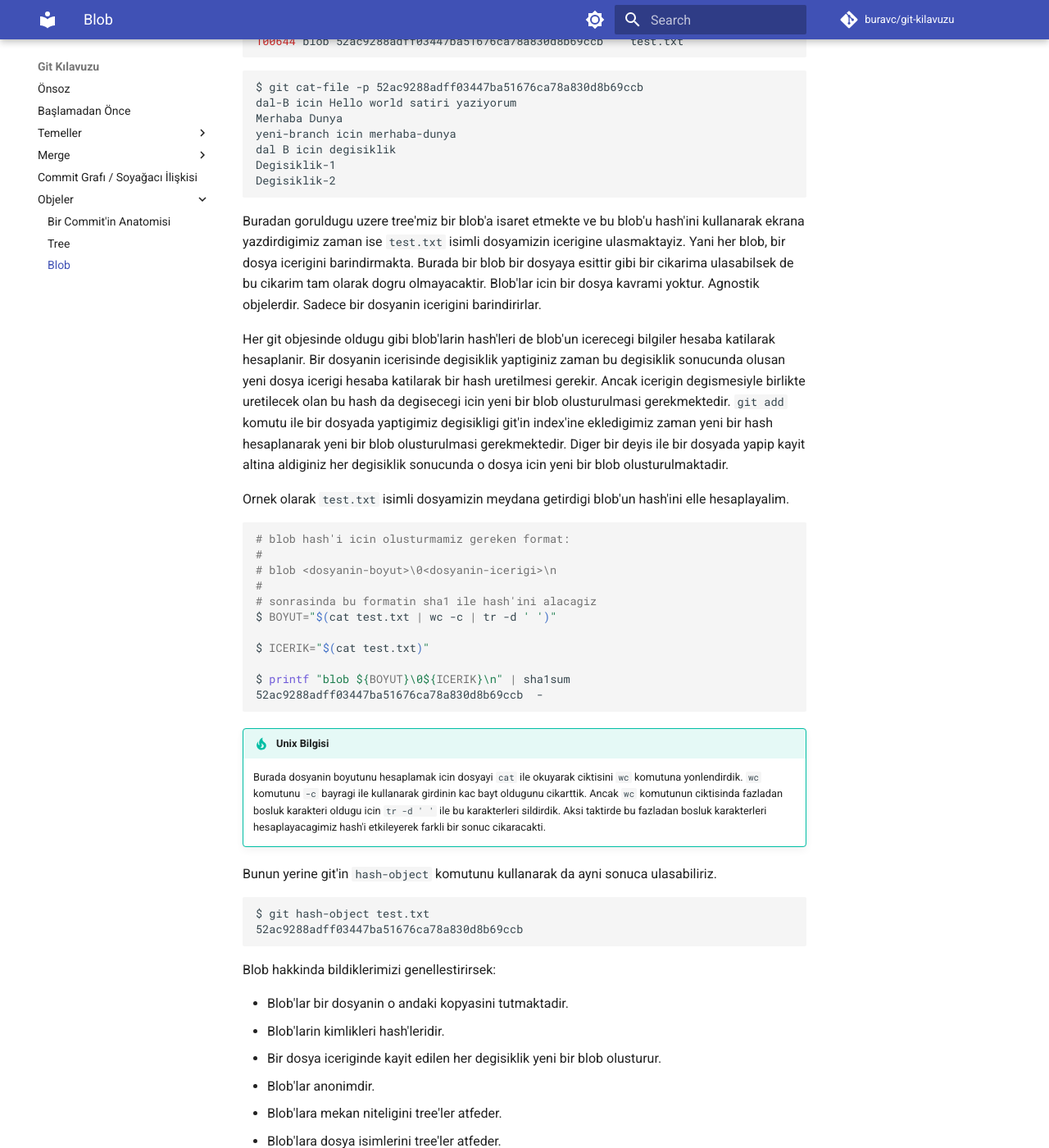
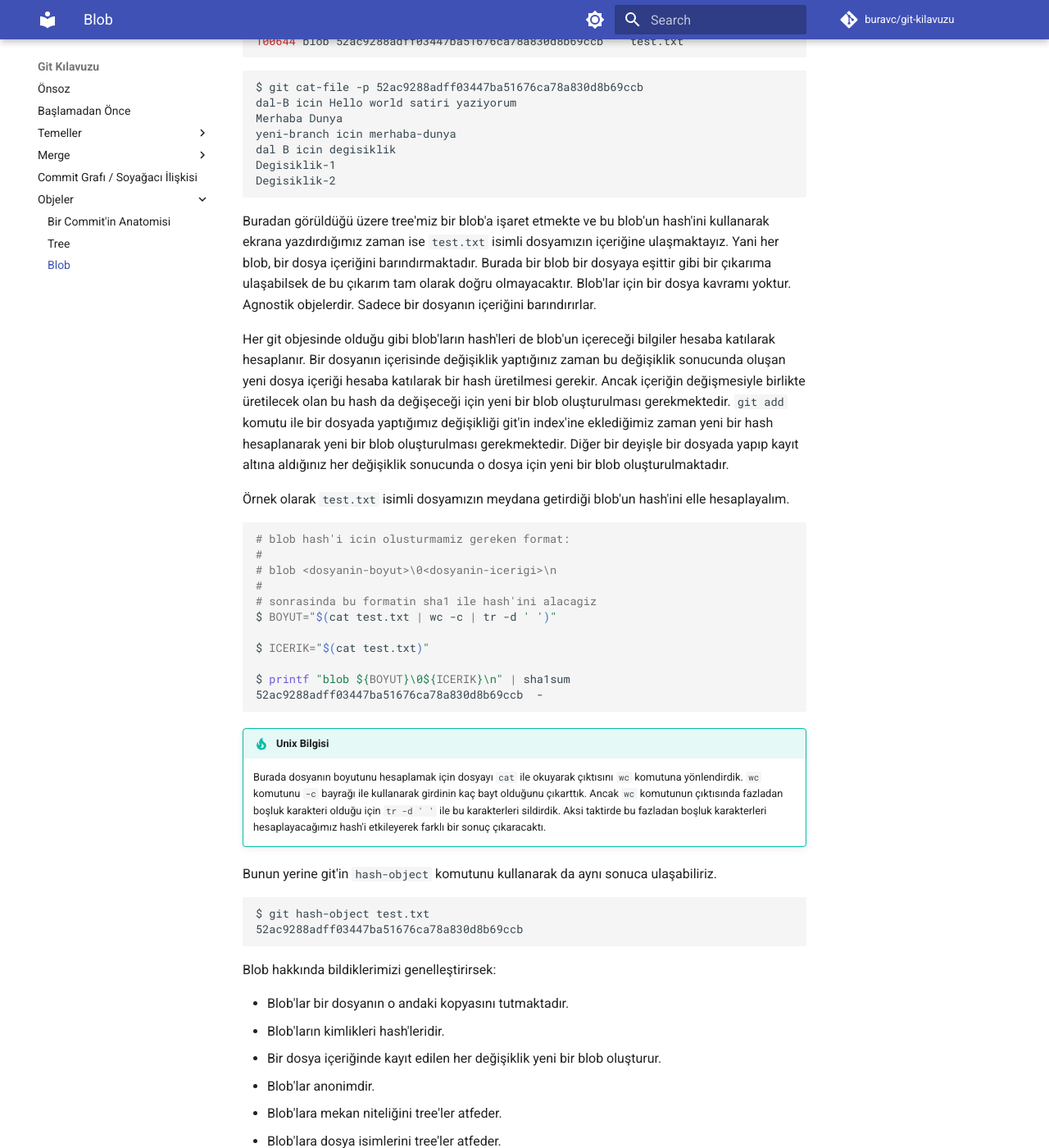
Before and after one commit to buravc/git-kilavuzu, an MkDocs documentation site: the page built from docs/objeler/blob.md, in a window 1280 px wide and 1400 px high, scrolled down 474 px. Shown: the whole window at 82% size. Built offline with MkDocs 1.6.1 and Material for MkDocs 9.7.7, drawn with Linux system fonts in a browser that asks for light colours; comment, search, counter and statistics services are not loaded; some of the changed text lies outside the part shown.

Commit message:
translate blob to Turkish letters

```diff
--- a/docs/objeler/blob.md
+++ b/docs/objeler/blob.md
@@ -1,32 +1,32 @@
-Bir git repository'sindeki dosyalar `blob` adi verilen objeler ile saklanmaktadir. Bu blob'lar dosyalarin iceriklerini barindirirlar.
+Bir git repository'sindeki dosyalar `blob` adı verilen objeler ile saklanmaktadır. Bu blob'lar dosyaların içeriklerini barındırırlar.
 
 !!! note "Terminoloji"
-    **Blob** ismi, **binary large object** kelimelerinin kisaltilmasiyla meydana gelen bir terimdir.
+    **Blob** ismi, **binary large object** kelimelerinin kısaltılmasından meydana gelen bir terimdir.
 
-Ornegin repository'mizin `test.txt` isimli dosyasina karsilik gelen `blob` objesinin hash'ini commit'imizin isaret ettigi root tree'den bulalim. Daha sonra bu blob'u `cat-file` yardimi ile ekrana bastiralim.
+Örneğin repository'mizin `test.txt` isimli dosyasına karşılık gelen `blob` objesinin hash'ini commit'imizin işaret ettiği root tree'den bulalım. Daha sonra bu blob'u `cat-file` yardımı ile ekrana bastıralım.
 
 -8<- "blob.md:find-and-print-test-txt-blob"
 
-Buradan goruldugu uzere tree'miz bir blob'a isaret etmekte ve bu blob'u hash'ini kullanarak ekrana yazdirdigimiz zaman ise `test.txt` isimli dosyamizin icerigine ulasmaktayiz. Yani her blob, bir dosya icerigini barindirmakta. Burada bir blob bir dosyaya esittir gibi bir cikarima ulasabilsek de bu cikarim tam olarak dogru olmayacaktir. Blob'lar icin bir dosya kavrami yoktur. Agnostik objelerdir. Sadece bir dosyanin icerigini barindirirlar.
+Buradan görüldüğü üzere tree'miz bir blob'a işaret etmekte ve bu blob'un hash'ini kullanarak ekrana yazdırdığımız zaman ise `test.txt` isimli dosyamızın içeriğine ulaşmaktayız. Yani her blob, bir dosya içeriğini barındırmaktadır. Burada bir blob bir dosyaya eşittir gibi bir çıkarıma ulaşabilsek de bu çıkarım tam olarak doğru olmayacaktır. Blob'lar için bir dosya kavramı yoktur. Agnostik objelerdir. Sadece bir dosyanın içeriğini barındırırlar.
 
-Her git objesinde oldugu gibi blob'larin hash'leri de blob'un icerecegi bilgiler hesaba katilarak hesaplanir. Bir dosyanin icerisinde degisiklik yaptiginiz zaman bu degisiklik sonucunda olusan yeni dosya icerigi hesaba katilarak bir hash uretilmesi gerekir. Ancak icerigin degismesiyle birlikte uretilecek olan bu hash da degisecegi icin yeni bir blob olusturulmasi gerekmektedir. `git add` komutu ile bir dosyada yaptigimiz degisikligi git'in index'ine ekledigimiz zaman yeni bir hash hesaplanarak yeni bir blob olusturulmasi gerekmektedir. Diger bir deyis ile bir dosyada yapip kayit altina aldiginiz her degisiklik sonucunda o dosya icin yeni bir blob olusturulmaktadir.
+Her git objesinde olduğu gibi blob'ların hash'leri de blob'un içereceği bilgiler hesaba katılarak hesaplanır. Bir dosyanın içerisinde değişiklik yaptığınız zaman bu değişiklik sonucunda oluşan yeni dosya içeriği hesaba katılarak bir hash üretilmesi gerekir. Ancak içeriğin değişmesiyle birlikte üretilecek olan bu hash da değişeceği için yeni bir blob oluşturulması gerekmektedir. `git add` komutu ile bir dosyada yaptığımız değişikliği git'in index'ine eklediğimiz zaman yeni bir hash hesaplanarak yeni bir blob oluşturulması gerekmektedir. Diğer bir deyişle bir dosyada yapıp kayıt altına aldığınız her değişiklik sonucunda o dosya için yeni bir blob oluşturulmaktadır.
 
-Ornek olarak `test.txt` isimli dosyamizin meydana getirdigi blob'un hash'ini elle hesaplayalim.
+Örnek olarak `test.txt` isimli dosyamızın meydana getirdiği blob'un hash'ini elle hesaplayalım.
 
 -8<- "blob.md:manual-hash"
 
 !!! tip "Unix Bilgisi"
-    Burada dosyanin boyutunu hesaplamak icin dosyayi `cat` ile okuyarak ciktisini `wc` komutuna yonlendirdik. `wc` komutunu `-c` bayragi ile kullanarak girdinin kac bayt oldugunu cikarttik. Ancak `wc` komutunun ciktisinda fazladan bosluk karakteri oldugu icin `tr -d ' '` ile bu karakterleri sildirdik. Aksi taktirde bu fazladan bosluk karakterleri hesaplayacagimiz hash'i etkileyerek farkli bir sonuc cikaracakti.
+    Burada dosyanın boyutunu hesaplamak için dosyayı `cat` ile okuyarak çıktısını `wc` komutuna yönlendirdik. `wc` komutunu `-c` bayrağı ile kullanarak girdinin kaç bayt olduğunu çıkarttık. Ancak `wc` komutunun çıktısında fazladan boşluk karakteri olduğu için `tr -d ' '` ile bu karakterleri sildirdik. Aksi taktirde bu fazladan boşluk karakterleri hesaplayacağımız hash'i etkileyerek farklı bir sonuç çıkaracaktı.
 
-Bunun yerine git'in `hash-object` komutunu kullanarak da ayni sonuca ulasabiliriz.
+Bunun yerine git'in `hash-object` komutunu kullanarak da aynı sonuca ulaşabiliriz.
 
 -8<- "blob.md:git-hash"
 
-Blob hakkinda bildiklerimizi genellestirirsek:
+Blob hakkında bildiklerimizi genelleştirirsek:
 
-- Blob'lar bir dosyanin o andaki kopyasini tutmaktadir.
-- Blob'larin kimlikleri hash'leridir.
-- Bir dosya iceriginde kayit edilen her degisiklik yeni bir blob olusturur.
+- Blob'lar bir dosyanın o andaki kopyasını tutmaktadır.
+- Blob'ların kimlikleri hash'leridir.
+- Bir dosya içeriğinde kayıt edilen her değişiklik yeni bir blob oluşturur.
 - Blob'lar anonimdir.
-- Blob'lara mekan niteligini tree'ler atfeder.
+- Blob'lara mekan niteliğini tree'ler atfeder.
 - Blob'lara dosya isimlerini tree'ler atfeder.
```
